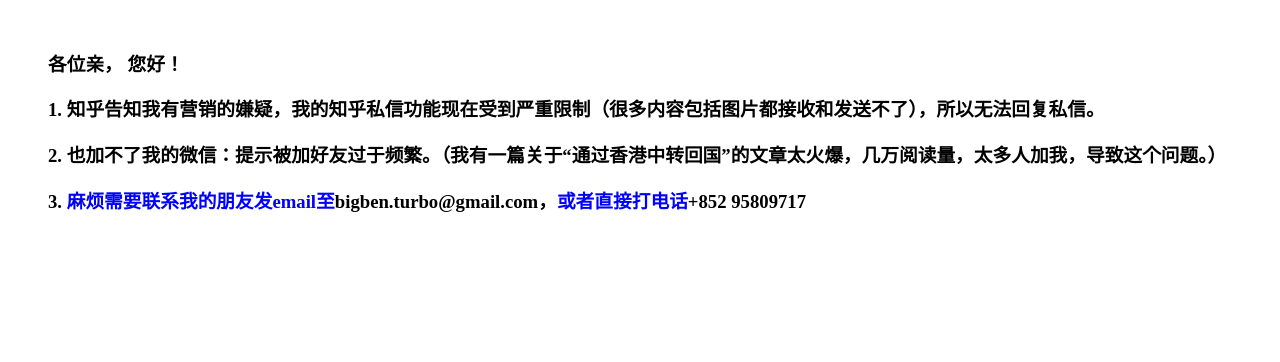
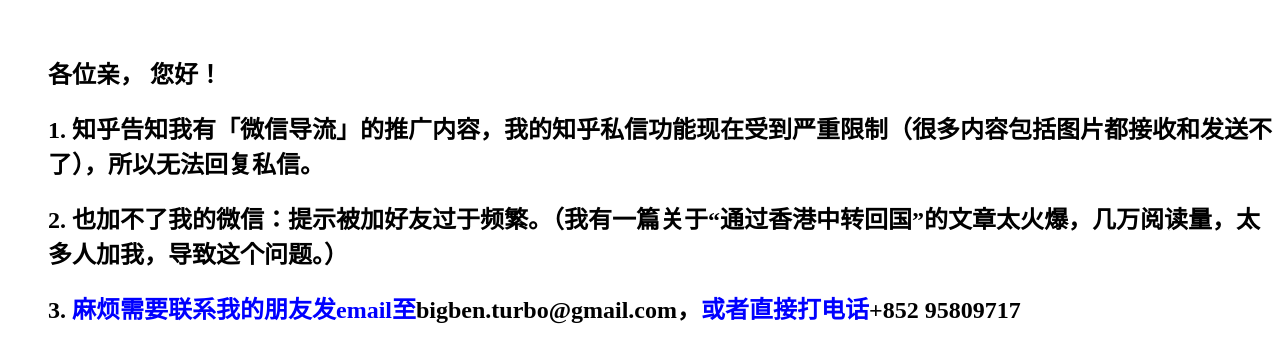
Before and after one commit to BigbenHK/bigbenhk.github.io, a plain HTML site: page index.html in a window 1280 px wide. Drawn offline with Linux system fonts and the light colour scheme.

Commit message:
Update index.html

```diff
--- a/index.html
+++ b/index.html
@@ -1,5 +1,5 @@
-<h3 style="text-align: left; padding-left: 120px;">&nbsp;</h3>
-<h3 style="text-align: left; padding-left: 40px;">各位亲， 您好！</h3>
-<h3 style="text-align: left; padding-left: 40px;">1. 知乎告知我有营销的嫌疑，我的知乎私信功能现在受到严重限制（很多内容包括图片都接收和发送不了），所以无法回复私信。</h3>
-<h3 style="text-align: left; padding-left: 40px;">2. 也加不了我的微信：提示被加好友过于频繁。（我有一篇关于&ldquo;通过香港中转回国&rdquo;的文章太火爆，几万阅读量，太多人加我，导致这个问题。）</h3>
-<h3 style="text-align: left; padding-left: 40px;">3. <strong><span style="color: #0000ff;">麻烦需要联系我的朋友发email至</span>bigben.turbo@gmail.com</strong>，<span style="color: #0000ff;"><strong>或者直接打电话</strong></span>+852 95809717</h3>
+<h2 style="text-align: left; padding-left: 120px;">&nbsp;</h2>
+<h2 style="text-align: left; padding-left: 40px;">各位亲， 您好！</h2>
+<h2 style="text-align: left; padding-left: 40px;">1. 知乎告知我有「微信导流」的推广内容，我的知乎私信功能现在受到严重限制（很多内容包括图片都接收和发送不了），所以无法回复私信。</h2>
+<h2 style="text-align: left; padding-left: 40px;">2. 也加不了我的微信：提示被加好友过于频繁。（我有一篇关于&ldquo;通过香港中转回国&rdquo;的文章太火爆，几万阅读量，太多人加我，导致这个问题。）</h2>
+<h2 style="text-align: left; padding-left: 40px;">3. <strong><span style="color: #0000ff;">麻烦需要联系我的朋友发email至</span>bigben.turbo@gmail.com</strong>，<span style="color: #0000ff;"><strong>或者直接打电话</strong></span>+852 95809717</h2>
```
